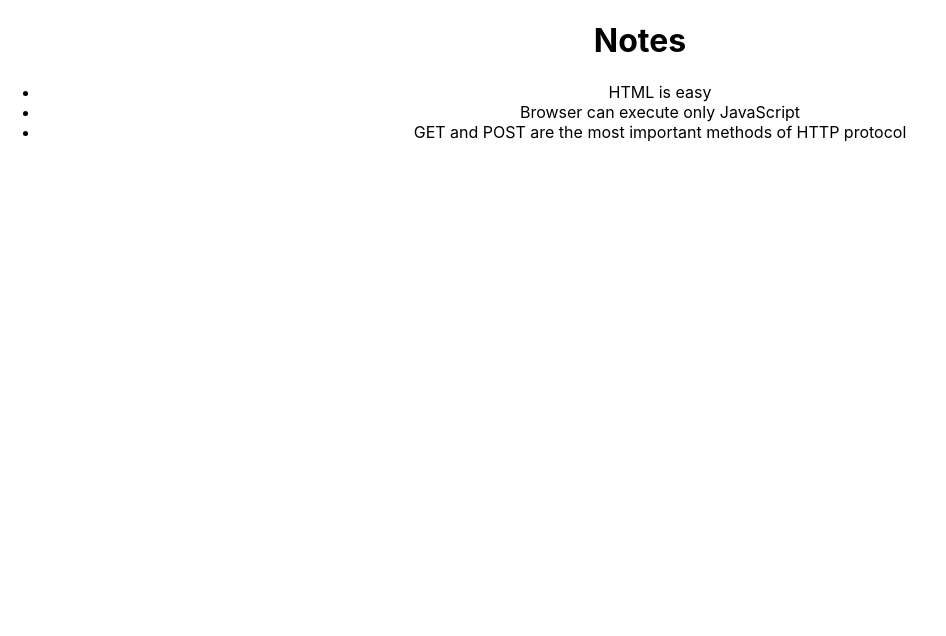
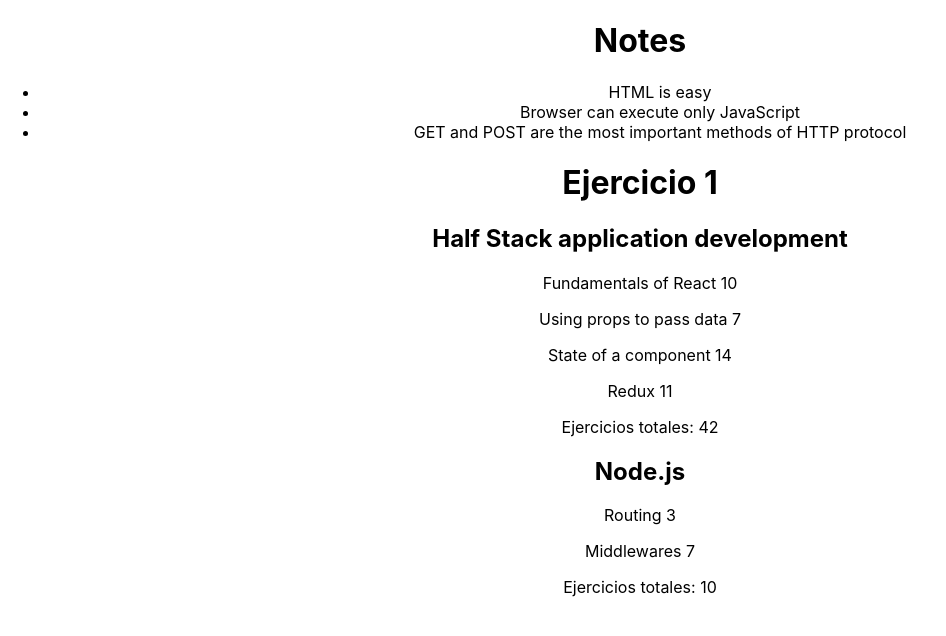
Before and after one commit to nicolasdev97/fullstack-bootcamp, a React (Create React App) app in the folder comunicandose-con-el-servidor/: page / in a window 1280 px wide. Shown: the top 636 px of the page, without its empty margins (0-946 px from the left). Built offline with nearby package versions, Linux system fonts and the light colour scheme.

Commit message:
Ejercicio 1.

```diff
--- a/comunicandose-con-el-servidor/src/App.js
+++ b/comunicandose-con-el-servidor/src/App.js
@@ -1,5 +1,7 @@
 import "./App.css";
 import Note from "./renderizar-coleccion-modulos/Note";
+import AppEjercicio1 from "./ejercicio1/AppEjercicio1";
+import Courses from "./ejercicio1/Courses";
 
 const App = ({ notes }) => {
   return (
@@ -10,6 +12,8 @@ const App = ({ notes }) => {
           <Note key={note.id} note={note} />
         ))}
       </ul>
+      <h1>Ejercicio 1</h1>
+      <AppEjercicio1 courses={Courses} />
     </div>
   );
 };
--- /dev/null
+++ b/comunicandose-con-el-servidor/src/ejercicio1/AppEjercicio1.js
@@ -0,0 +1,7 @@
+import Course from "./Course";
+
+const AppEjercicio1 = ({ courses }) => {
+  return <Course courses={courses} />;
+};
+
+export default AppEjercicio1;
--- /dev/null
+++ b/comunicandose-con-el-servidor/src/ejercicio1/Course.js
@@ -0,0 +1,19 @@
+import CourseHeader from "./CourseHeader";
+import CoursePart from "./CoursePart";
+import EjerciciosTotales from "./EjerciciosTotales";
+
+const Course = ({ courses }) => {
+  return (
+    <>
+      {courses.map((course) => (
+        <div key={course.id}>
+          <CourseHeader courseHeader={course} />
+          <CoursePart courseParts={course.parts} />
+          <EjerciciosTotales courseExercices={course.parts} />
+        </div>
+      ))}
+    </>
+  );
+};
+
+export default Course;
--- /dev/null
+++ b/comunicandose-con-el-servidor/src/ejercicio1/CourseContent.js
@@ -0,0 +1,11 @@
+const CourseContent = ({ coursePart }) => {
+  return (
+    <div>
+      <p>
+        {coursePart.name} {coursePart.exercises}
+      </p>
+    </div>
+  );
+};
+
+export default CourseContent;
--- /dev/null
+++ b/comunicandose-con-el-servidor/src/ejercicio1/CourseHeader.js
@@ -0,0 +1,5 @@
+const CourseHeader = ({ courseHeader }) => {
+  return <h2>{courseHeader.name}</h2>;
+};
+
+export default CourseHeader;
--- /dev/null
+++ b/comunicandose-con-el-servidor/src/ejercicio1/CoursePart.js
@@ -0,0 +1,13 @@
+import CourseContent from "./CourseContent";
+
+const CoursePart = ({ courseParts }) => {
+  return (
+    <div>
+      {courseParts.map((coursePart) => (
+        <CourseContent key={coursePart.id} coursePart={coursePart} />
+      ))}
+    </div>
+  );
+};
+
+export default CoursePart;
--- /dev/null
+++ b/comunicandose-con-el-servidor/src/ejercicio1/Courses.js
@@ -0,0 +1,46 @@
+const Courses = [
+  {
+    name: "Half Stack application development",
+    id: 1,
+    parts: [
+      {
+        name: "Fundamentals of React",
+        exercises: 10,
+        id: 1,
+      },
+      {
+        name: "Using props to pass data",
+        exercises: 7,
+        id: 2,
+      },
+      {
+        name: "State of a component",
+        exercises: 14,
+        id: 3,
+      },
+      {
+        name: "Redux",
+        exercises: 11,
+        id: 4,
+      },
+    ],
+  },
+  {
+    name: "Node.js",
+    id: 2,
+    parts: [
+      {
+        name: "Routing",
+        exercises: 3,
+        id: 1,
+      },
+      {
+        name: "Middlewares",
+        exercises: 7,
+        id: 2,
+      },
+    ],
+  },
+];
+
+export default Courses;
--- /dev/null
+++ b/comunicandose-con-el-servidor/src/ejercicio1/EjerciciosTotales.js
@@ -0,0 +1,8 @@
+const EjerciciosTotales = ({ courseExercices }) => {
+  const totalExercices = courseExercices.reduce((acc, current) => {
+    return acc + current.exercises;
+  }, 0);
+  return <p>Ejercicios totales: {totalExercices}</p>;
+};
+
+export default EjerciciosTotales;
```
